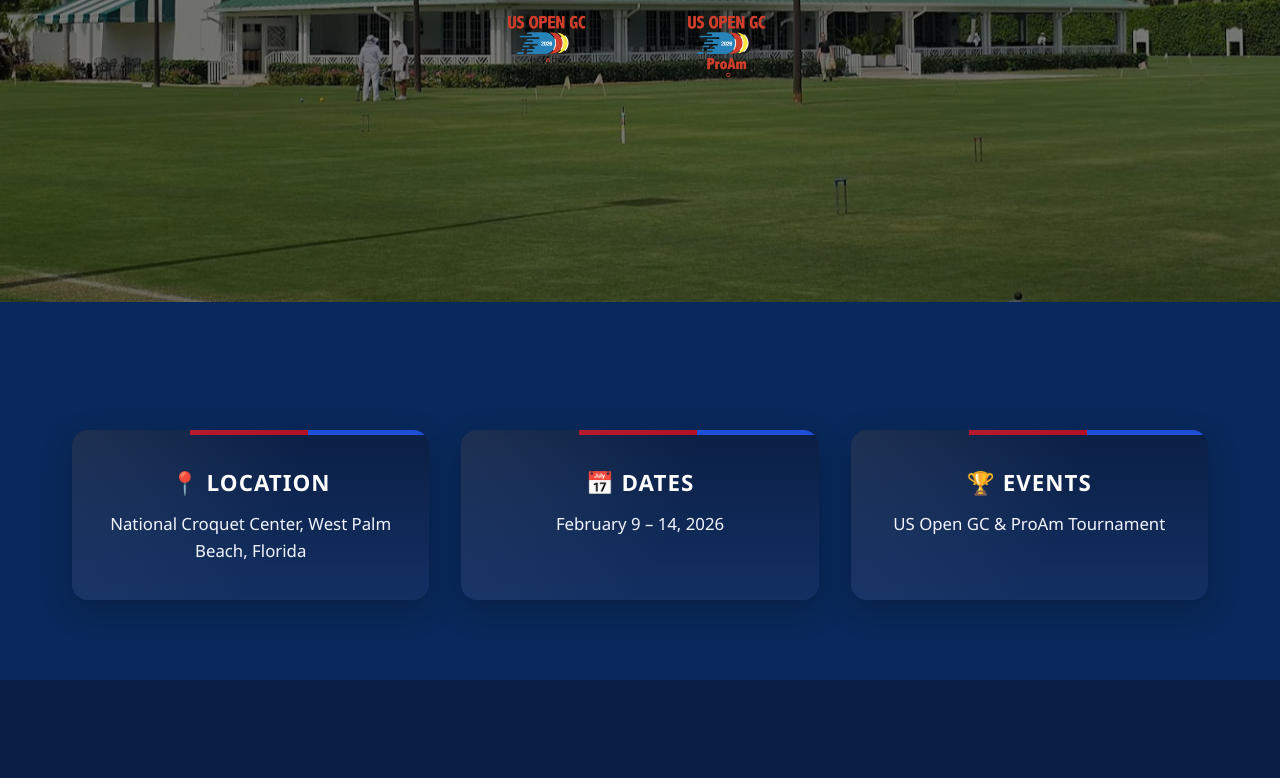
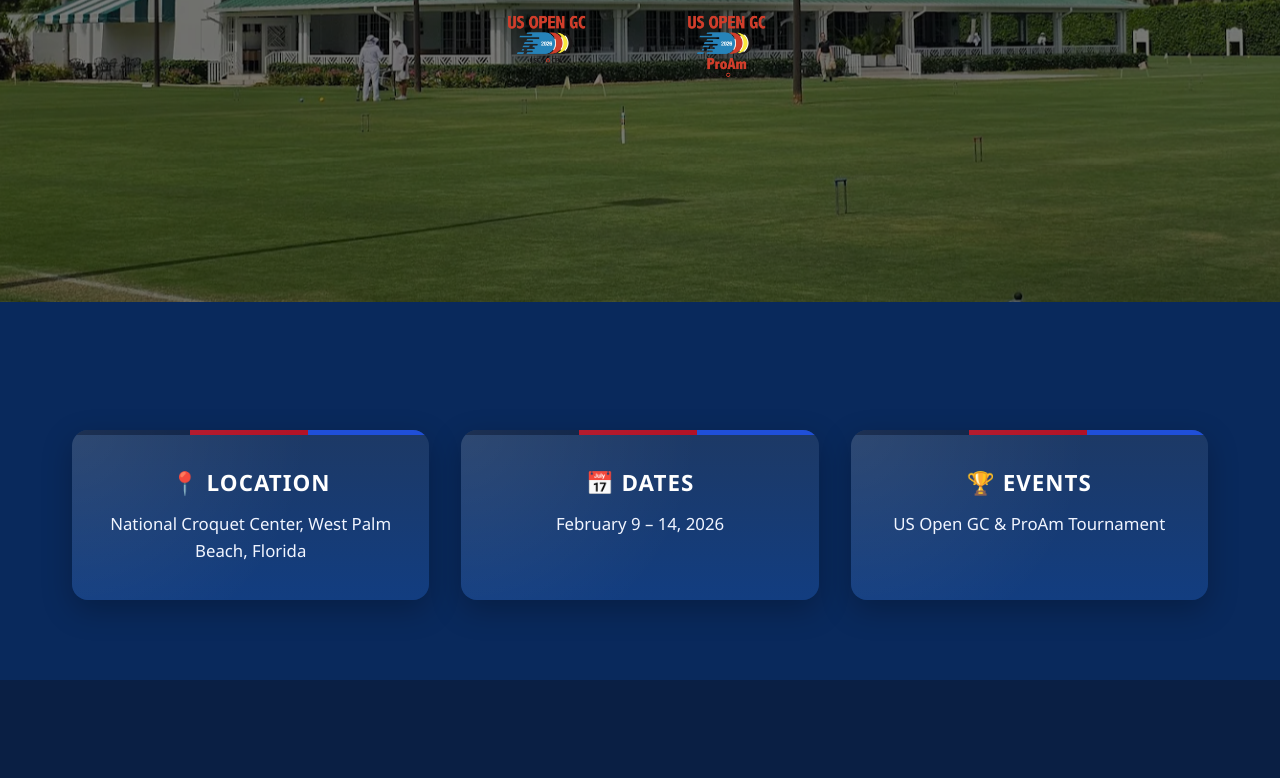
Before and after one commit to JEE18BI/US-OPEN, a React (Vite) app in the folder untitled4/croquet-project/: page / in a window 1280 px wide. Shown: the part 396-1174 px from the top of the page. Built offline with nearby package versions, Linux system fonts and the light colour scheme.

Commit message:
Use env variable for coming soon mode

```diff
--- a/untitled4/croquet-project/src/pages/Home.css
+++ b/untitled4/croquet-project/src/pages/Home.css
@@ -108,8 +108,8 @@
     position: relative;
     background: linear-gradient(
             180deg,
-            #0a1f44 0%,
-            #132f63 100%
+            #1d3965 0%,
+            #123d80 100%
     );
     color: white;
     padding: 2.2rem 2rem;
```
